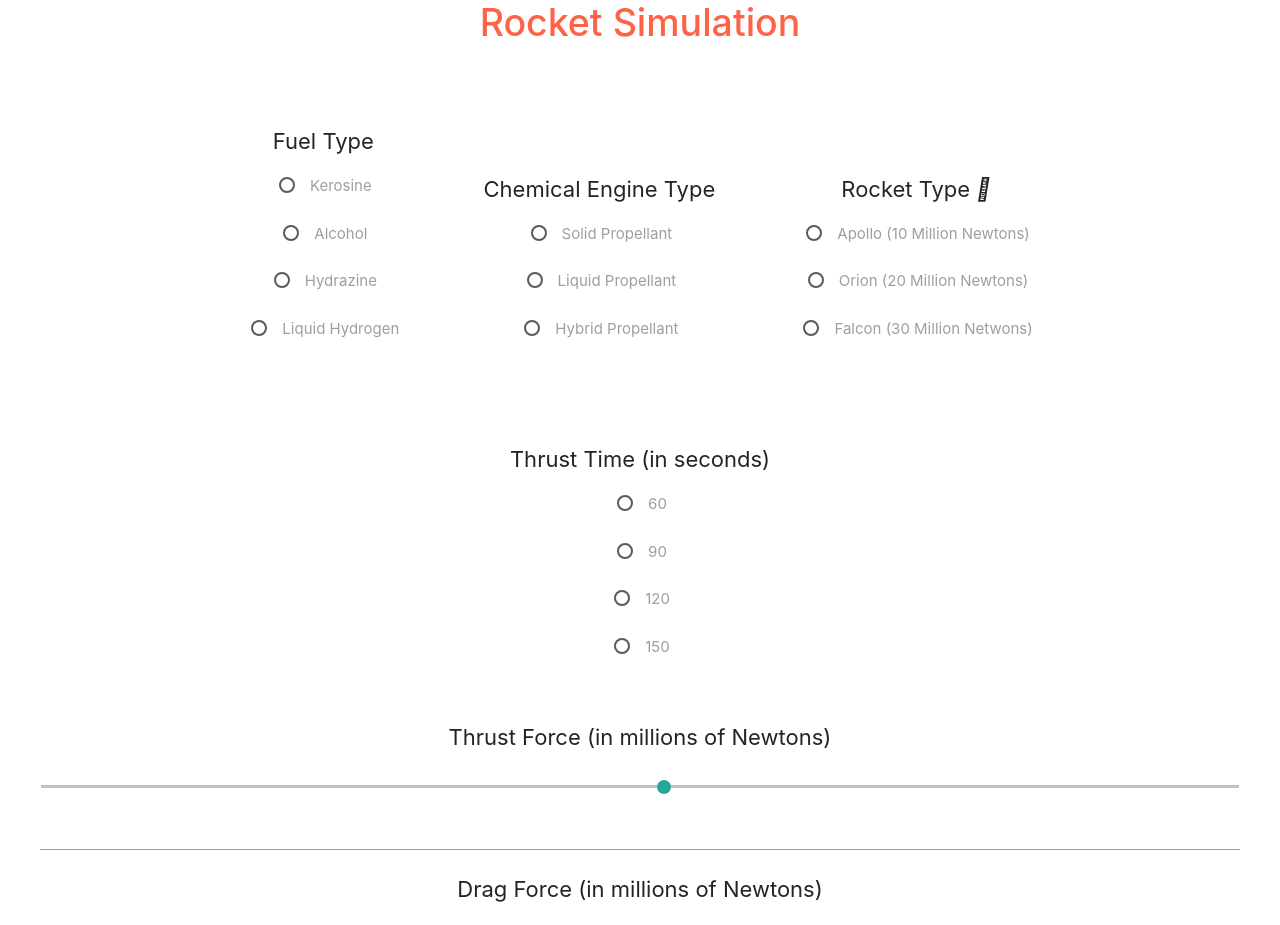
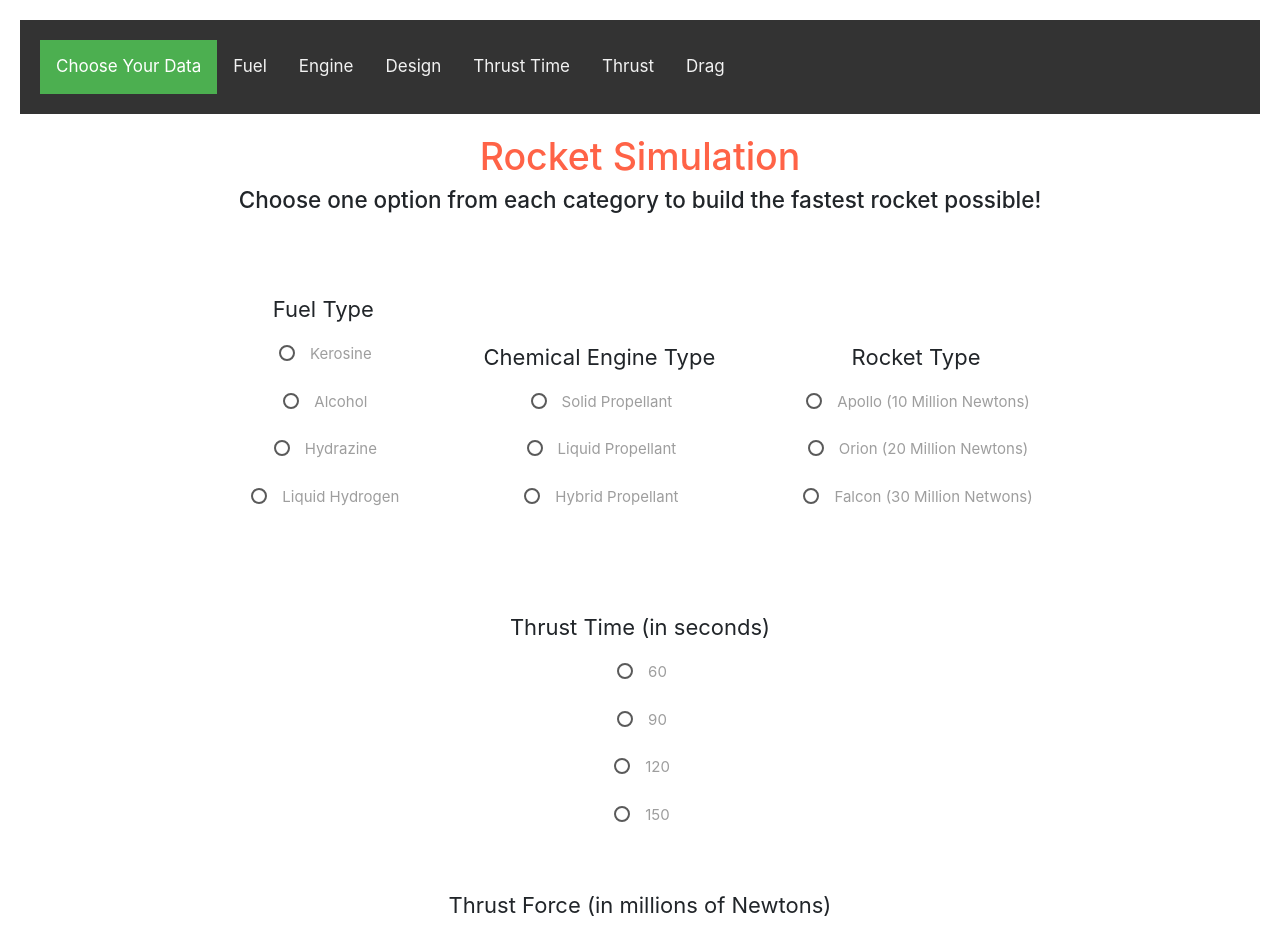
Before and after one commit to aayodkaul/rocket, a plain HTML site: page index.html in a window 1280 px wide. Shown: the top 925 px of the page. Drawn offline with nearby package versions, Linux system fonts and the light colour scheme.

Commit message:
Added Unfinished Nav Bar

```diff
--- a/animation.css
+++ b/animation.css
@@ -4,6 +4,34 @@ div {
 }
 body {
 	background: purple;
+}
+
+/* Add a black background color to the top navigation */
+.topnav {
+  background-color: #333;
+  overflow: hidden;
+}
+
+/* Style the links inside the navigation bar */
+.topnav a {
+  float: left;
+  color: #f2f2f2;
+  text-align: center;
+  padding: 14px 16px;
+  text-decoration: none;
+  font-size: 17px;
+}
+
+/* Change the color of links on hover */
+.topnav a:hover {
+  background-color: #ddd;
+  color: black;
+}
+
+/* Add a color to the active/current link */
+.topnav a.active {
+  background-color: #4CAF50;
+  color: white;
 }
 
 .rocket {
--- a/index.html
+++ b/index.html
@@ -13,7 +13,19 @@
     	<script src="dist/jquery.keyframes.min.js"></script>
 	</head>
 	<body style="text-align:center;">
-	<h1 id = "content2" style="color: Tomato"; style="font-size: 80px">Rocket Simulation</h1>
+		<div class="topnav">
+			<a class="active" href="#home">Choose Your Data</a>
+			<a href="#fuel">Fuel</a>
+			<a href="#engine">Engine</a>
+			<a href="#design">Design</a>
+			<a href="#thrusttime">Thrust Time</a>
+			<a href="#thrust">Thrust</a>
+			<a href="#drag">Drag</a>
+		</div>
+		<h1 id = "content2" style="color: Tomato"; style="font-size: 80px">Rocket Simulation</h1>
+		<h4>Choose one option from each category to build the fastest rocket possible!</h4>
+	</body>
+
 	<body>
 		<div id = "content">
 			<div style="display: inline-block;">
@@ -71,7 +83,8 @@
 
 	  	<div style="display: inline-block;">
 	  		<form id="random3">
-				<p style="font-size:22px">Rocket Type <i class="fas fa-rocket"></i></p>
+				<p style="font-size:22px">Rocket Type</p>
+			<!-- <i class="fas fa-rocket"></i> -->
 			    <p>
 			      <label>
 			        <input name="group3" type="radio" id="apo"/>
@@ -147,7 +160,9 @@
 		  	<button type="button" class="btn btn-primary" onclick="startrocket()">Launch!</button>
 	  	</div>
 	</body>
+
 	<body>
 		<p>Designed by Aayod Kaul.</p>
 	</body>
+
 </html>
--- a/script.js
+++ b/script.js
@@ -16,6 +16,7 @@ function startrocket() {
 		drag = parseInt(drag);
 		thrust = parseInt(thrust);
 		$("#content").empty();
+		$("#content2").empty();
 		$("#content2").empty();
 		//$("#content").css("background", "purple");
 		$("#content").css("overflow-y", "hidden");
```
